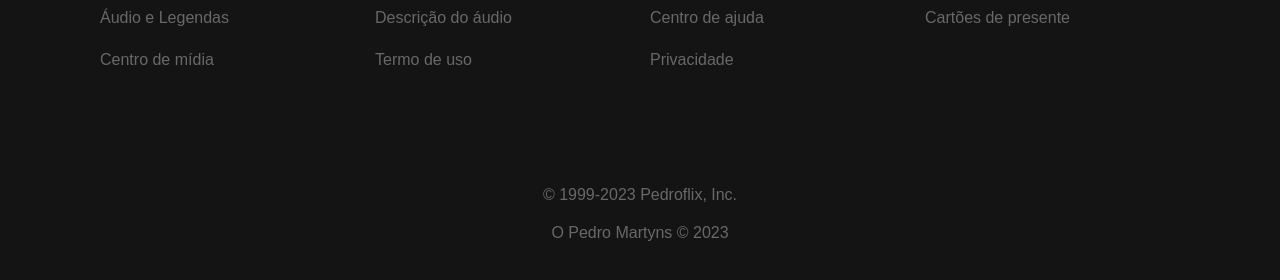
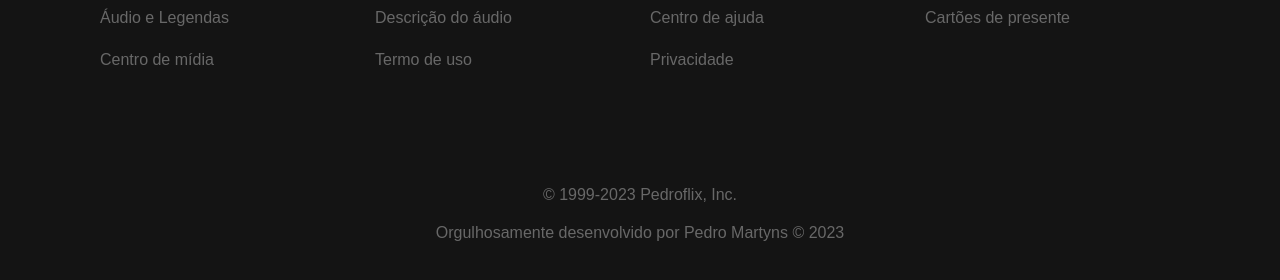
Before and after one commit to OPedromartyns/Pedroflix, a plain HTML site: page index.html in a window 1280 px wide. Shown: the part 5594-5874 px from the top of the page. Drawn offline with Linux system fonts and the light colour scheme.

Commit message:
Update index.html

```diff
--- a/index.html
+++ b/index.html
@@ -271,7 +271,7 @@
 
     <footer>
       <p>&copy 1999-2023 Pedroflix, Inc.</p>
-      <p>O Pedro Martyns &copy 2023</p>
+      <p>Orgulhosamente  desenvolvido por Pedro Martyns &copy 2023</p>
     </footer>
   </div>
 </body>
```
